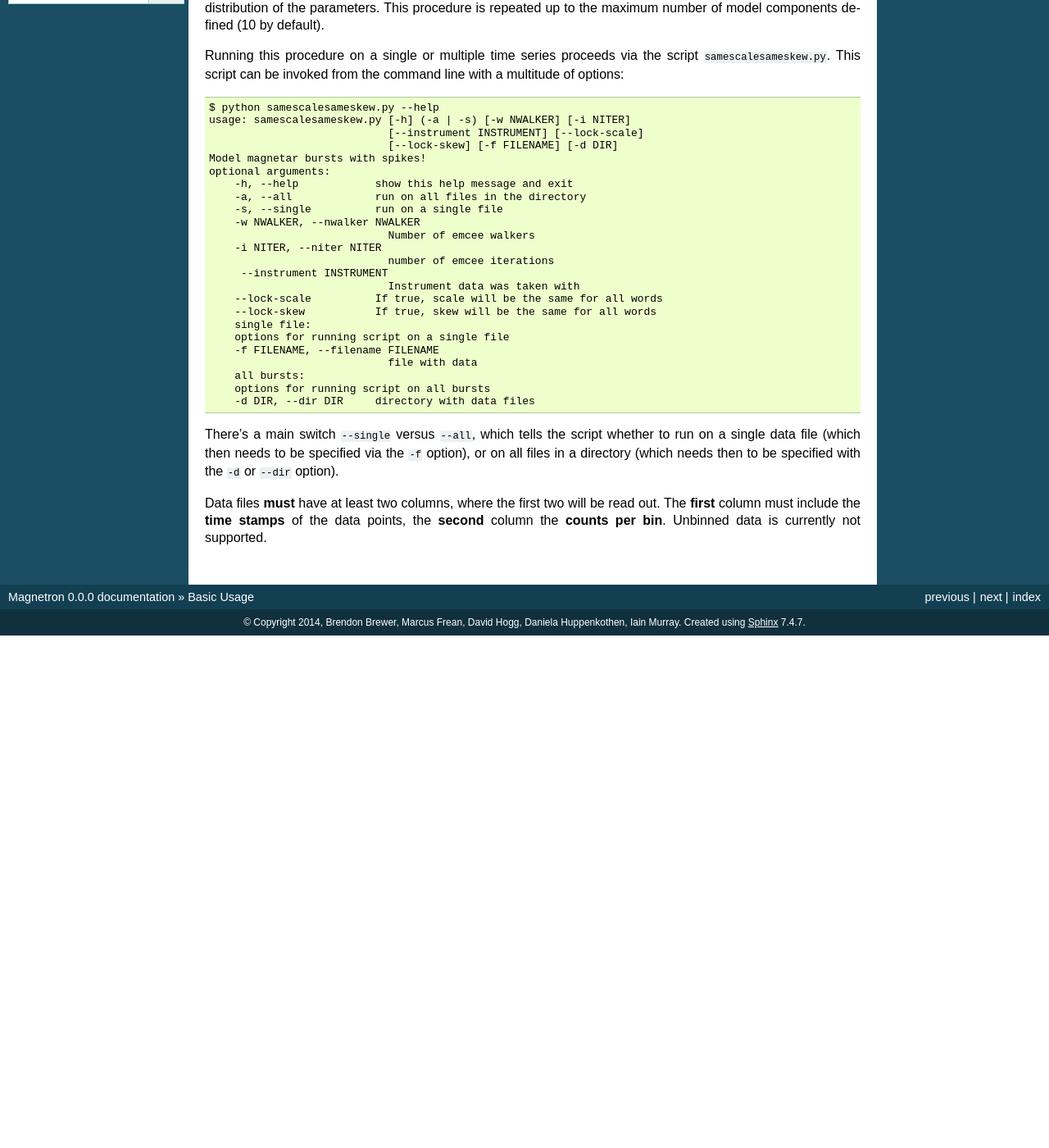
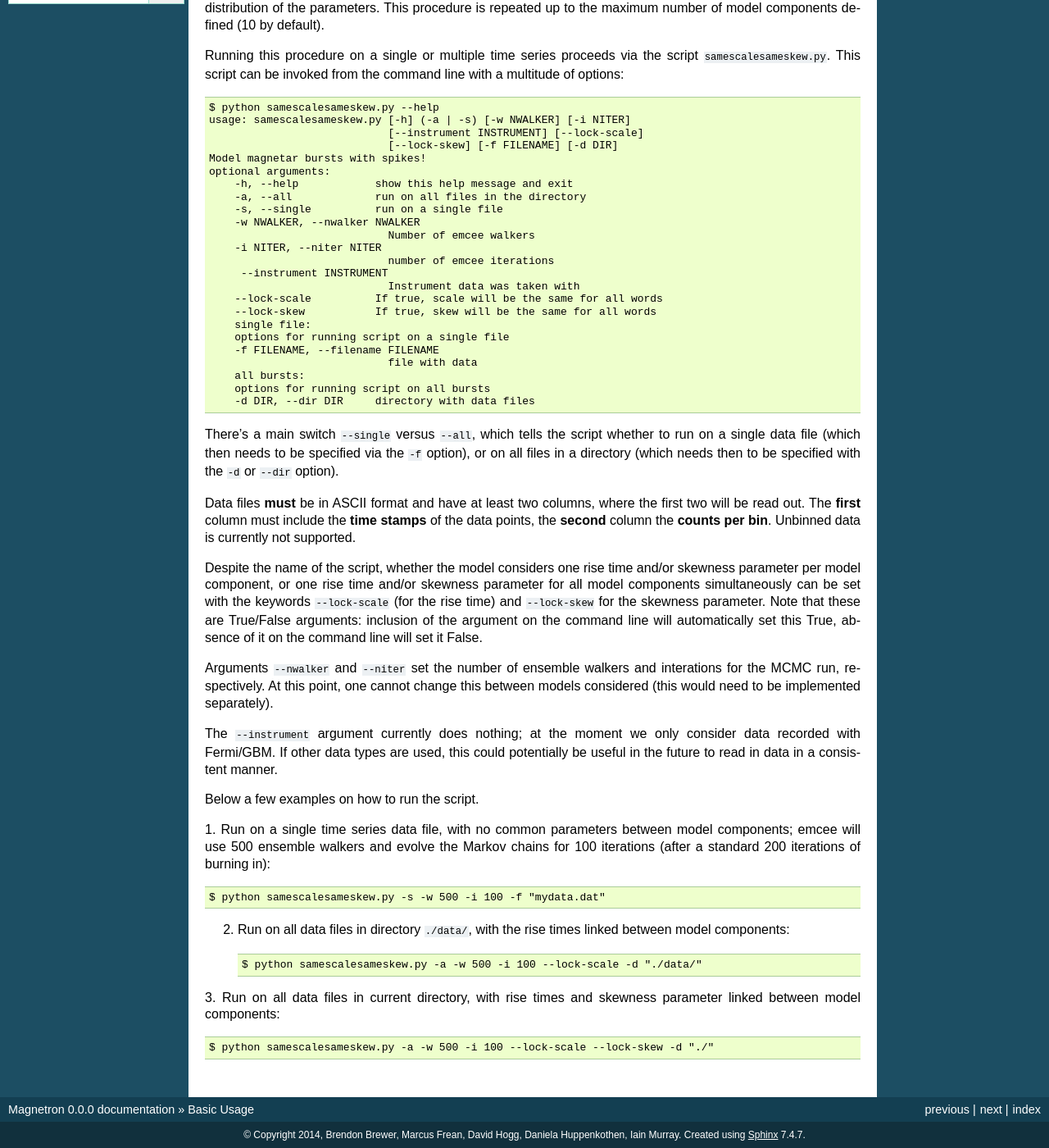
Before and after one commit to dhuppenkothen/magnetron_old, a Sphinx documentation site: the page built from sphinx/basic_usage.rst, in a window 1280 px wide and 1400 px high, scrolled down 336 px. Shown: the whole window at 82% size. Built offline with Sphinx 7.4.7, drawn with Linux system fonts in a browser that asks for light colours; before the commit the page ends 1111 px from its top, so only the background shows below that.

Commit message:
Concluded documentation for samescalesameskew.py

```diff
--- a/sphinx/basic_usage.rst
+++ b/sphinx/basic_usage.rst
@@ -53,6 +53,38 @@ run on a single data file (which then needs to be specified via the ``-f`` optio
 on all files in a directory (which needs then to be specified with the ``-d`` or ``--dir``
 option).
 
-Data files **must** have at least two columns, where the first two will be read out.
+Data files **must** be in ASCII format and have at least two columns, where the first two will be read out.
 The **first** column must include the **time stamps** of the data points, the **second**
 column the **counts per bin**. Unbinned data is currently not supported.
+
+Despite the name of the script, whether the model considers one rise time and/or skewness
+parameter per model component, or one rise time and/or skewness parameter for all model
+components simultaneously can be set with the keywords ``--lock-scale`` (for the rise time)
+and ``--lock-skew`` for the skewness parameter. Note that these are True/False arguments:
+inclusion of the argument on the command line will automatically set this True, absence of it
+on the command line will set it False.
+
+Arguments ``--nwalker`` and ``--niter`` set the number of ensemble walkers and interations for the
+MCMC run, respectively. At this point, one cannot change this between models considered (this would
+need to be implemented separately).
+
+The ``--instrument`` argument currently does nothing; at the moment we only consider data recorded with
+Fermi/GBM. If other data types are used, this could potentially be useful in the future to read in
+data in a consistent manner.
+
+Below a few examples on how to run the script.
+
+1. Run on a single time series data file, with no common parameters between model components; emcee will
+use 500 ensemble walkers and evolve the Markov chains for 100 iterations (after a standard 200 iterations
+of burning in)::
+
+    $ python samescalesameskew.py -s -w 500 -i 100 -f "mydata.dat"
+
+2. Run on all data files in directory ``./data/``, with the rise times linked between model components::
+
+    $ python samescalesameskew.py -a -w 500 -i 100 --lock-scale -d "./data/"
+
+3. Run on all data files in current directory, with rise times and skewness parameter linked between
+model components::
+
+    $ python samescalesameskew.py -a -w 500 -i 100 --lock-scale --lock-skew -d "./"
```
